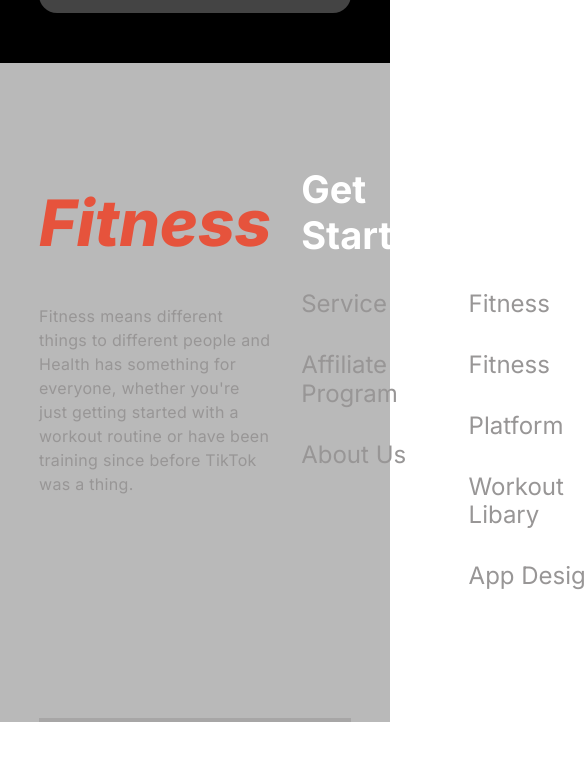
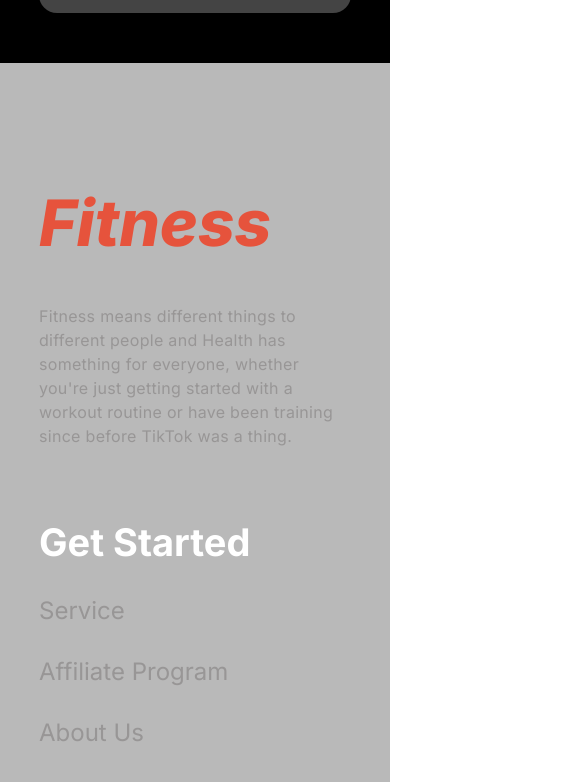
Before and after one commit to mdtohiduzzaman7/L1R9A2, a plain HTML site: page index.html in a window 390 px wide. Shown: the part 9186-9968 px from the top of the page, 585 px wide, since content can reach past the window. Before the commit the page ends 9924 px from the top, so only its background shows below. Drawn offline with Linux system fonts and the light colour scheme; a web font is replaced by a local one.

Commit message:
foot section

```diff
--- a/index.html
+++ b/index.html
@@ -336,8 +336,7 @@
           </div>
 
           <p class="underline"></p>
-
-
+          tyiuytiuty
         </div>
       </footer>
     </main>
--- a/style.css
+++ b/style.css
@@ -669,4 +669,7 @@ footer {
     justify-content: center;
     align-items: center;
   }
+  .foot {
+    grid-template-columns: repeat(1, 1fr);
+  }
 }
```
